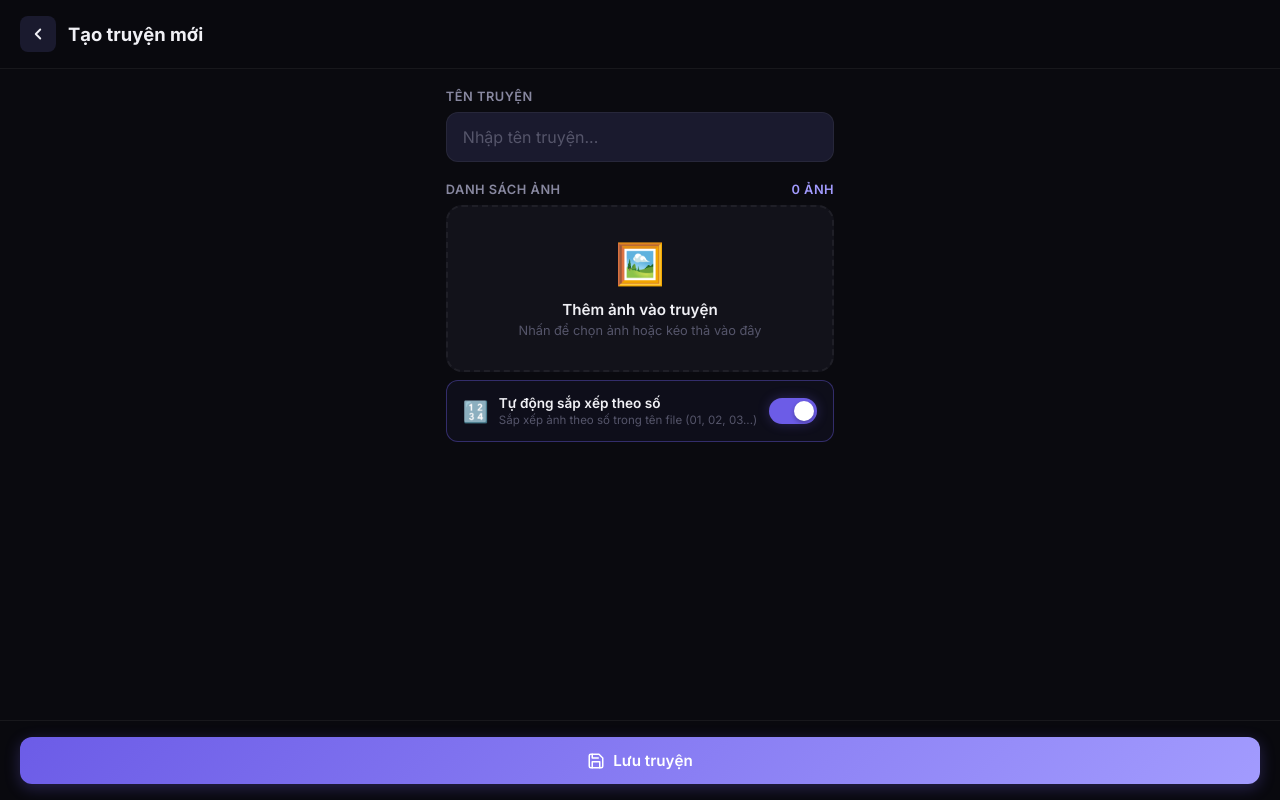
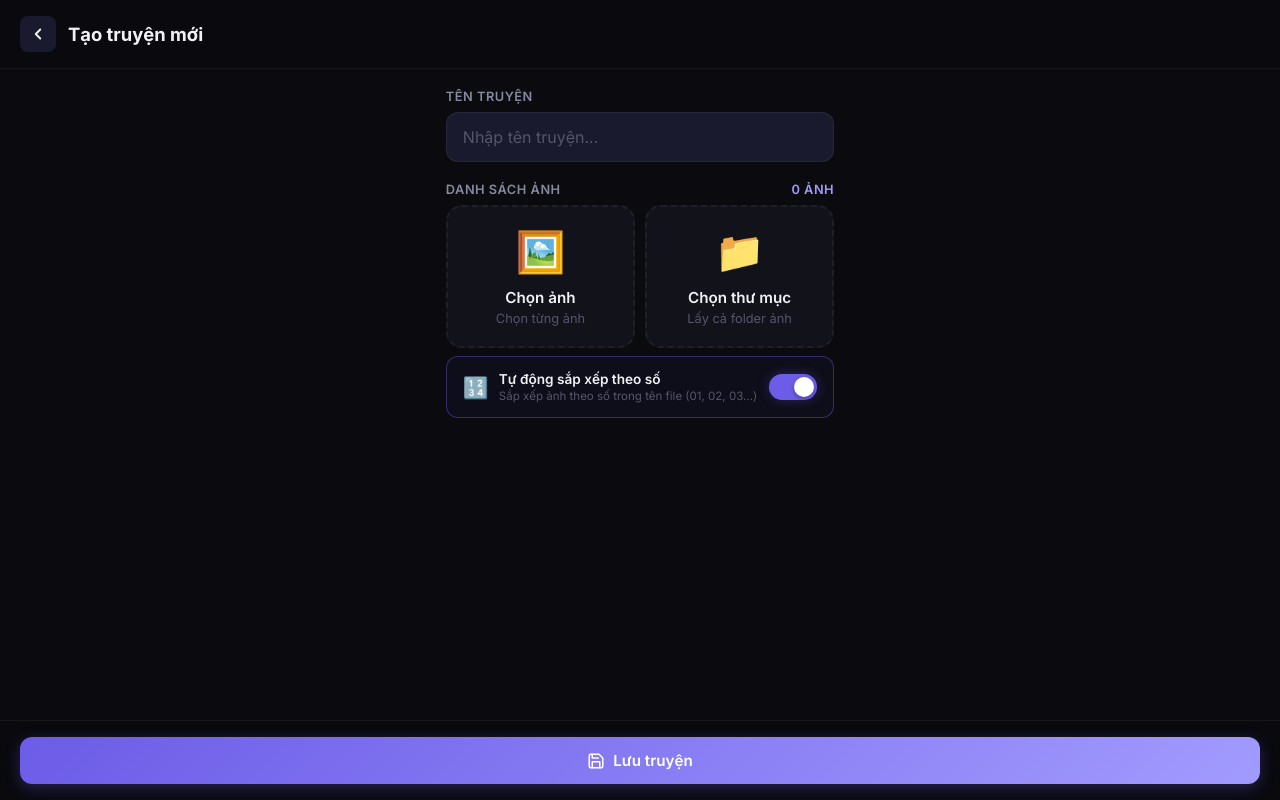
Before and after one commit to kyanh18/hread, a plain HTML site: page index.html in a window 1280 px wide. Both pictures are taken after a click on the button "Tạo truyện mới". Drawn offline with Linux system fonts and the light colour scheme.

Commit message:
Thêm nút chọn cả folder ảnh

```diff
--- a/app.js
+++ b/app.js
@@ -757,6 +757,19 @@ class KhoTruyen {
       fileInput.click();
     });
 
+    // Folder input
+    const folderInput = document.getElementById('folder-input');
+    folderInput.addEventListener('change', (e) => {
+      this.handleFileSelect(e.target.files);
+      e.target.value = '';
+    });
+
+    // Upload folder area click
+    const uploadFolderArea = document.getElementById('upload-folder-area');
+    uploadFolderArea.addEventListener('click', () => {
+      folderInput.click();
+    });
+
     // Drag & drop on upload area
     uploadArea.addEventListener('dragover', (e) => {
       e.preventDefault();
--- a/index.html
+++ b/index.html
@@ -75,13 +75,21 @@
             <span class="form-label" id="image-count" style="color: var(--accent-light);">0 ảnh</span>
           </div>
 
-          <div class="upload-area" id="upload-area">
-            <div class="upload-icon">🖼️</div>
-            <h3>Thêm ảnh vào truyện</h3>
-            <p>Nhấn để chọn ảnh hoặc kéo thả vào đây</p>
+          <div class="upload-buttons">
+            <div class="upload-area" id="upload-area">
+              <div class="upload-icon">🖼️</div>
+              <h3>Chọn ảnh</h3>
+              <p>Chọn từng ảnh</p>
+            </div>
+            <div class="upload-area" id="upload-folder-area">
+              <div class="upload-icon">📁</div>
+              <h3>Chọn thư mục</h3>
+              <p>Lấy cả folder ảnh</p>
+            </div>
           </div>
 
           <input type="file" id="file-input" accept="image/*" multiple hidden>
+          <input type="file" id="folder-input" webkitdirectory multiple hidden>
 
           <div class="sort-toggle" id="sort-toggle-container">
             <div class="sort-toggle-info">
--- a/styles.css
+++ b/styles.css
@@ -501,10 +501,16 @@ body {
 }
 
 /* Image Upload Area */
+.upload-buttons {
+  display: grid;
+  grid-template-columns: 1fr 1fr;
+  gap: 10px;
+}
+
 .upload-area {
   border: 2px dashed var(--border);
   border-radius: var(--radius-lg);
-  padding: 32px;
+  padding: 20px 12px;
   text-align: center;
   cursor: pointer;
   transition: var(--transition);
```
